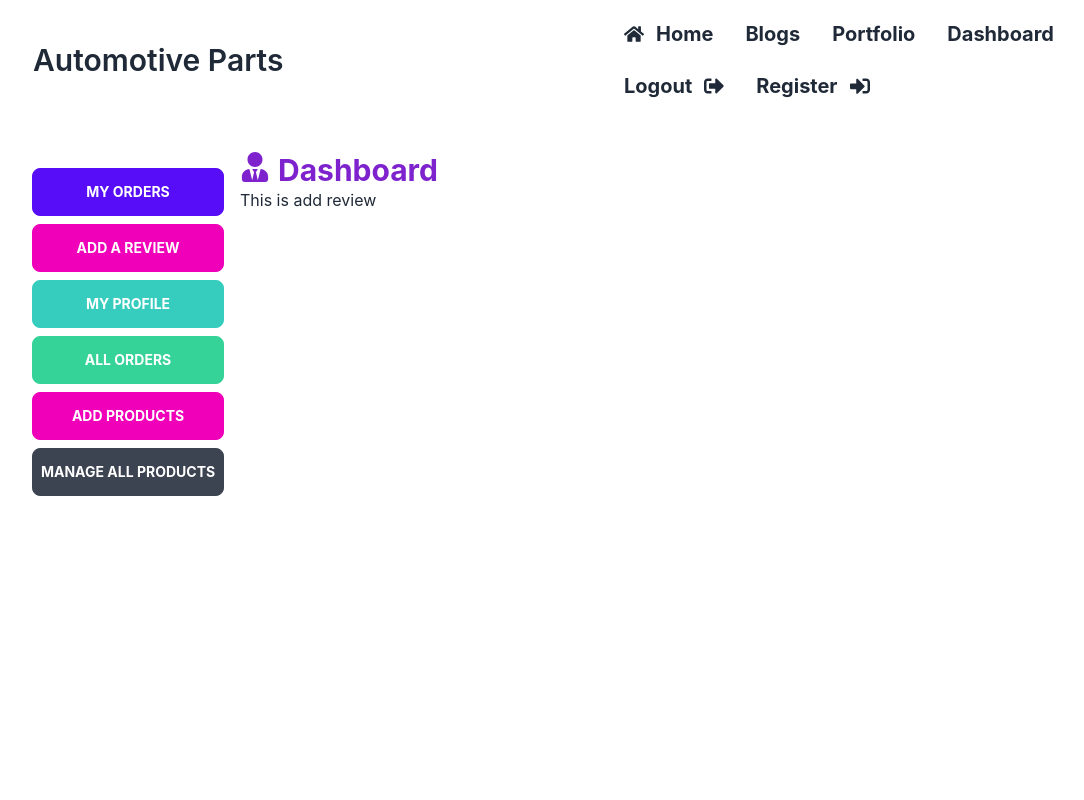
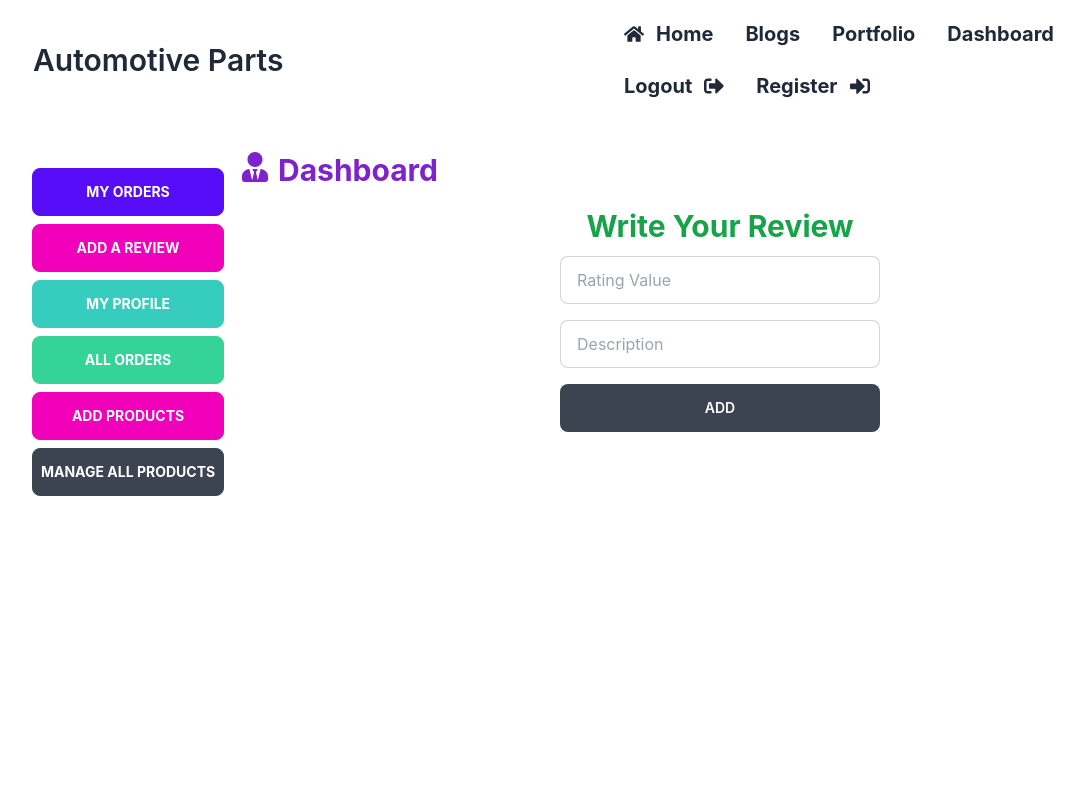
Before and after one commit to MuhammadBorhan/manufacturer-website-client-side-MuhammadBorhan, a React (Create React App) app: page /dashboard/addreview in a window 1280 px wide. Shown: the top 800 px of the page, without its empty margins (32-1116 px from the left). Built offline with nearby package versions, Linux system fonts and the light colour scheme; no server answers; sample sign-in values are in the browser's storage; the HTML template or start-up script is replaced by a standard one.

Commit message:
review route completed

```diff
--- a/src/pages/Dashboard/AddReview.js
+++ b/src/pages/Dashboard/AddReview.js
@@ -1,9 +1,36 @@
 import React from 'react';
 
 const AddReview = () => {
+    const handleReview = event => {
+        event.preventDefault();
+        const value = event.target.value.value;
+        const description = event.target.description.value;
+        const addReviews = { value, description };
+
+        const url = `http://localhost:5000/review`;
+        fetch(url, {
+            method: "POST",
+            headers: {
+                "content-type": "application/json"
+            },
+            body: JSON.stringify(addReviews)
+        })
+            .then(res => res.json())
+            .then(result => {
+                console.log(result);
+                event.target.reset()
+            })
+    }
     return (
         <div>
-            <h4>This is add review</h4>
+            <h1 className='mt-5 mb-3 text-center text-green-600 text-3xl font-bold'>Write Your Review</h1>
+            <div>
+                <form onSubmit={handleReview} className='grid grid-cols-1 gap-4 justify-items-center'>
+                    <input type="text" name='value' placeholder="Rating Value" className="input input-bordered w-full max-w-xs" />
+                    <input type="text" name='description' placeholder='Description' className="input input-bordered w-full max-w-xs" />
+                    <input type="submit" value='Add' className="btn input-bordered w-full max-w-xs" />
+                </form>
+            </div>
         </div>
     );
 };
--- a/src/pages/Home/BuyNow.js
+++ b/src/pages/Home/BuyNow.js
@@ -119,6 +119,7 @@ const BuyNow = () => {
                 </figure>
                 <div className="card-body items-center text-center">
                     <h2 className="card-title">{name}</h2>
+                    <p><span className='font-bold'>Minimum Quantity:</span> <span className='text-xl font-bold'>20</span></p>
                     <p><span className='font-bold'>Available Quantity:</span> <span className='text-xl font-bold'>{avlbQuantity}</span></p>
                     <p><span className='font-bold'>Order Quantity:</span> <span className='font-bold text-xl'>{order}</span></p>
                     <p><button onClick={() => handleReduce(product)} className='btn btn-sm text-3xl'>-</button><span className='text-2xl font-bold mx-3'> </span><button onClick={() => handleIncrease(product)} className='btn btn-sm text-3xl'>+</button></p>
```
